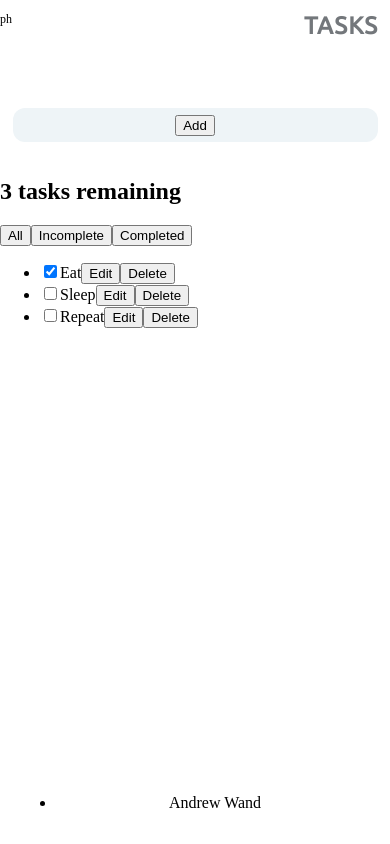
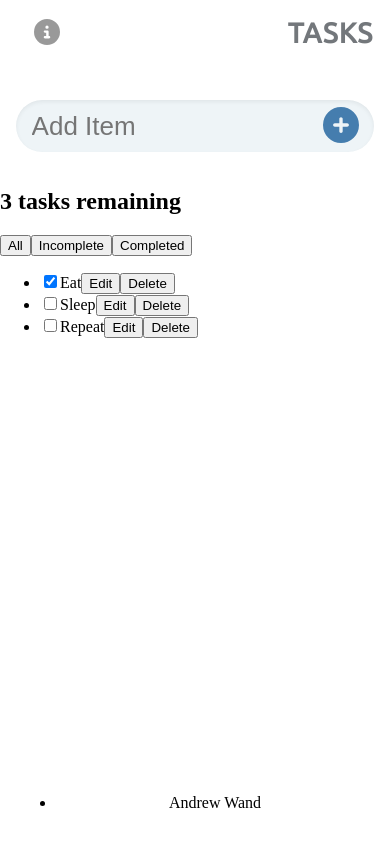
Before and after one commit to Andrew-Wand/todolist-react, a React (Create React App) app: page / in a window 390 px wide. Built offline with nearby package versions, Linux system fonts and the light colour scheme.

Commit message:
form css for mobile

```diff
--- a/package.json
+++ b/package.json
@@ -3,6 +3,9 @@
   "version": "0.1.0",
   "private": true,
   "dependencies": {
+    "@fortawesome/fontawesome-svg-core": "^6.2.0",
+    "@fortawesome/free-solid-svg-icons": "^6.2.0",
+    "@fortawesome/react-fontawesome": "^0.2.0",
     "@testing-library/jest-dom": "^5.16.5",
     "@testing-library/react": "^13.3.0",
     "@testing-library/user-event": "^13.5.0",
--- a/src/Components/Form.jsx
+++ b/src/Components/Form.jsx
@@ -1,11 +1,14 @@
 import React, { useState, useEffect } from 'react'
-
+import { FontAwesomeIcon } from '@fortawesome/react-fontawesome'
+import { faCirclePlus } from '@fortawesome/free-solid-svg-icons'
 function Form(props) {
 
-    const [name, setName] = useState('')
+    // Icons
+
+    const addIcon = <FontAwesomeIcon icon={faCirclePlus} />
 
 
-
+    const [name, setName] = useState('');
 
 
     const handleSubmit = (e) => {
@@ -37,8 +40,11 @@ function Form(props) {
                 value={name}
                 onChange={handleChange}
                 name='text'
+                placeholder='Add Item'
                 />
-            <button className="add-btn" type='submit'>Add</button>
+            <button className="add-btn" type='submit'>
+                    <i>{addIcon}</i>
+            </button>
         </form>
 
   )
--- a/src/Components/Header.jsx
+++ b/src/Components/Header.jsx
@@ -1,15 +1,23 @@
 import React from 'react'
+import { FontAwesomeIcon } from '@fortawesome/react-fontawesome'
+import { faCircleInfo } from '@fortawesome/free-solid-svg-icons'
 
 function Header() {
 
 
+  const infoIcon = <FontAwesomeIcon icon={faCircleInfo} />
+
+
+return (
+
+    <div className="header-container">
+
+        <button className='info-btn'>
+            <i>{infoIcon}</i>
+        </button>
 
 
 
-return (
-    <div className="header-container">
-
-       <p>ph</p>
 
         <h1 className="header-text">
             TASKS
--- a/src/index.css
+++ b/src/index.css
@@ -16,8 +16,7 @@ body {
 
 /* Header */
 .header-container {
-  font-size: 12px;
-  margin-bottom: 2em;
+  font-size: 14px;
   top: 0;
   text-align: right;
   display: flex;
@@ -30,8 +29,18 @@ body {
   color: #73777B;
   margin-top: 0;
   letter-spacing: 1px;
-  padding: .5em;
+  padding: .6em;
+  cursor: default;
+}
 
+.info-btn {
+  background-color: transparent;
+  height: 25px;
+  outline: none;
+  border: none;
+  font-size: 26px;
+  padding: .7em 1.3em;
+  color: rgba(0, 0, 0, .4)
 }
 
 
@@ -46,16 +55,28 @@ body {
 }
 
 .task-input {
-  font-size: 28px;
-  border-radius: 12px;
+  font-size: 26px;
+  border-radius: 40px;
   outline: none;
   border: none;
   background-color: #eef4f7;
   position: relative;
+  width: 100%;
+  height: 2em;
+  padding: .6em;
+  box-shadow: rgba(0, 0, 0, 0.06) 0px 2px 4px 0px inset;
+
 }
+
 
 .add-btn {
   position: absolute;
+  background-color: transparent;
+  border: none;
+  font-size: 36px;
+  right: .7em;
+  cursor: pointer;
+  color: #457dae;
 }
 
 
```
Also changed, not shown: 1 other file (tests, documents, lock files or other folders).
